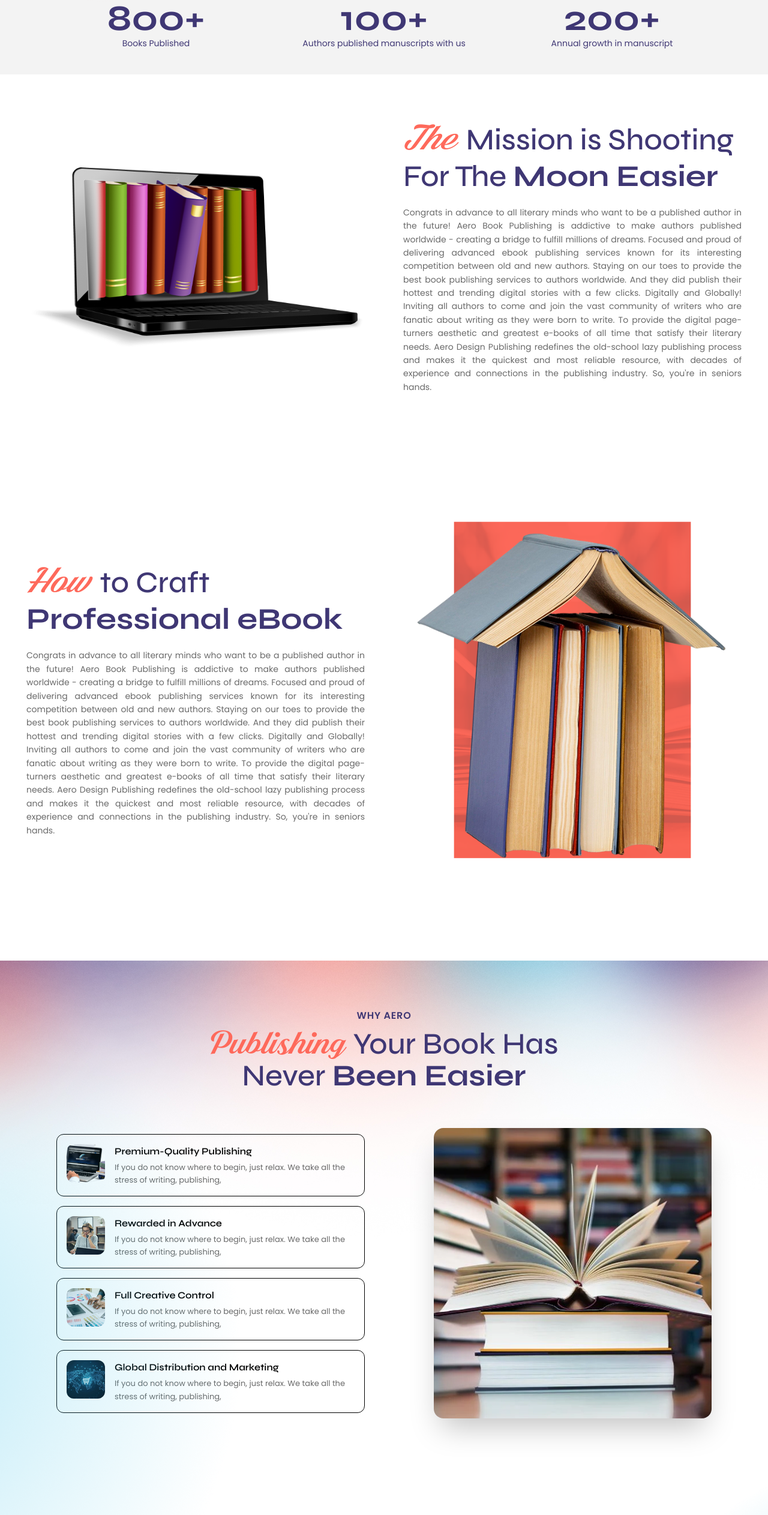
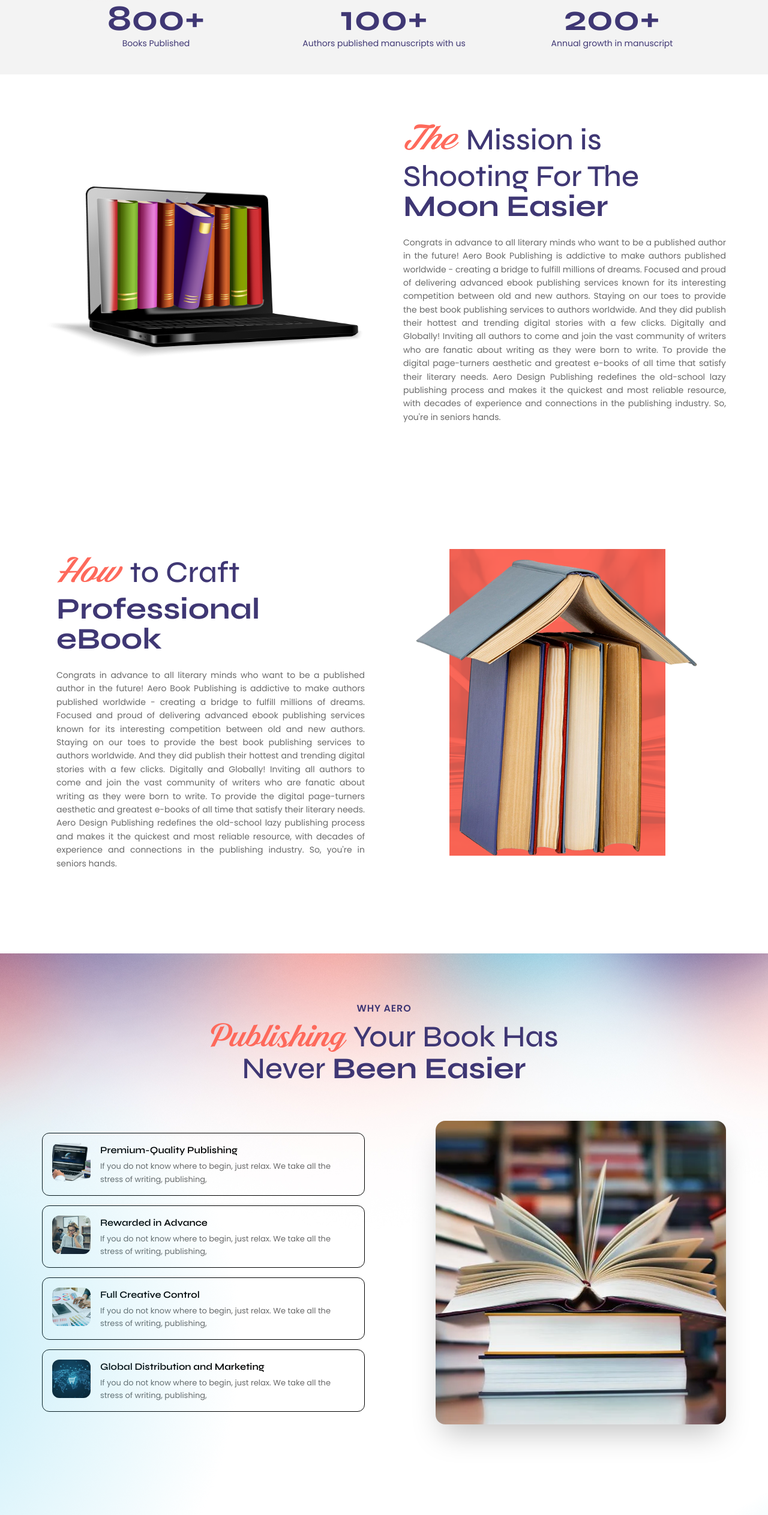
Before and after one commit to Invenzee/aeropublishing, a Next.js app: page /about in a window 1280 px wide. Shown: the part 887-3412 px from the top of the page at 60% size. Built offline with nearby package versions, Linux system fonts and the light colour scheme.

Commit message:
fixed the about page

```diff
--- a/src/components/About/Mission.tsx
+++ b/src/components/About/Mission.tsx
@@ -12,7 +12,7 @@ export default function MissionSection() {
     return (
         <section className="bg-white overflow-hidden">
             {/* Section 1: Laptop with Books */}
-            <div ref={section1Ref} className="max-w-[1240px] mx-auto px-6 py-20 max-md:py-12">
+            <div ref={section1Ref} className="max-w-[1140px] mx-auto py-20 max-md:py-12">
                 <div className="flex items-center gap-16 max-lg:flex-col max-lg:gap-12">
                     {/* Left: Image */}
                     <motion.div
@@ -52,7 +52,7 @@ export default function MissionSection() {
                 </div>
             </div>
             {/* Section 2: Book House */}
-            <div ref={section2Ref} className="max-w-[1240px] mx-auto px-6 py-20 max-md:py-12">
+            <div ref={section2Ref} className="max-w-[1140px] mx-auto px-6 py-20 max-md:py-12">
                 <div className="flex items-center gap-16 max-lg:flex-col-reverse max-lg:gap-12">
                     {/* Left: Text */}
                     <motion.div
@@ -77,12 +77,8 @@ export default function MissionSection() {
                         initial={{ opacity: 0, x: 50 }}
                         animate={isSection2InView ? { opacity: 1, x: 0 } : { opacity: 0, x: 50 }}
                         transition={{ duration: 0.8 }}
-                        className="relative w-1/2 max-lg:w-full flex justify-center "
+                        className="relative w-1/2 max-lg:w-full"
                     >
-                        {/* Background Color Layer */}
-                        {/* <div className="absolute top-1/2 left-1/2 -translate-x-1/2 -translate-y-1/2 w-[80%] h-[100%] bg-brand-secondary rounded-xl"></div> */}
-
-                        {/* Image Layer */}
                         <div className="relative w-full aspect-[4/5] z-10 transition-transform duration-500 hover:scale-105">
                             <Image
                                 src="/rightbook2.png"
--- a/src/components/WhyAeroSection.tsx
+++ b/src/components/WhyAeroSection.tsx
@@ -39,7 +39,7 @@ export default function WhyAeroSection() {
             <div className="absolute inset-0 left-0 bottom-0">
                 <img src="/why-aero-gradient-bg.png" alt="Why Aero" className="object-contain bg-no-repeat" />
             </div>
-            <div ref={containerRef} className="max-w-[1140px] mx-auto px-6">
+            <div ref={containerRef} className="max-w-[1140px] mx-auto">
                 <motion.div
                     initial={{ opacity: 0, y: -20 }}
                     animate={isInView ? { opacity: 1, y: 0 } : { opacity: 0, y: -20 }}
```
Also changed, not shown: src/app/contact-us/page.tsx (renamed from src/app/contactus/page.tsx).
